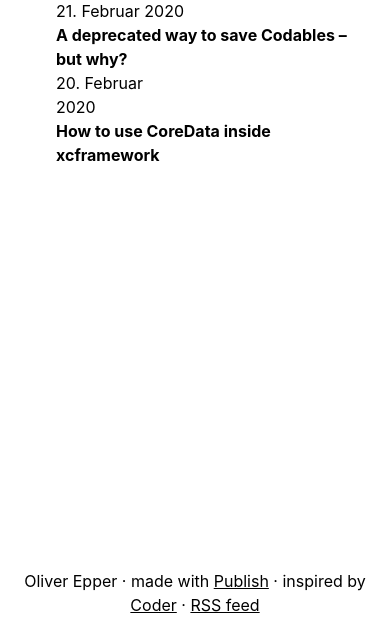
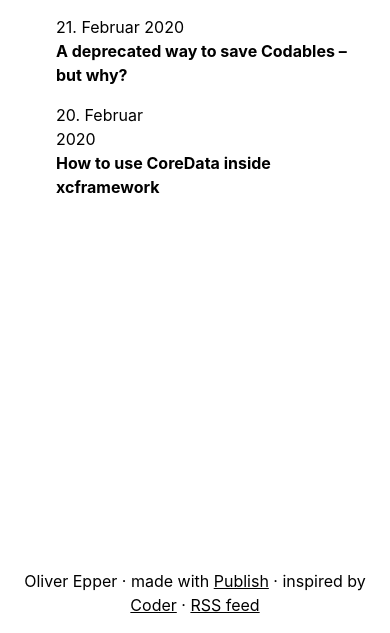
Before and after one commit to oliverepper/oliver-epper.de, a plain HTML site: page Output/posts/index.html in a window 390 px wide. Shown: the part 211-844 px from the top of the page. Drawn offline with Linux system fonts and the light colour scheme; files whose address does not match are found by name.

Commit message:
better responsive layout for item-list

```diff
--- a/Output/styles.css
+++ b/Output/styles.css
@@ -132,6 +132,10 @@ a {
         text-align: left;
         display: block;
     }
+
+    .item-list ul li {
+        margin-bottom: 1rem;
+    }
 }
 
 /* Articles */
--- a/Resources/css/styles.css
+++ b/Resources/css/styles.css
@@ -132,6 +132,10 @@ a {
         text-align: left;
         display: block;
     }
+
+    .item-list ul li {
+        margin-bottom: 1rem;
+    }
 }
 
 /* Articles */
```
